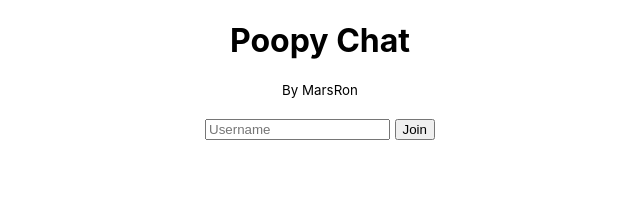
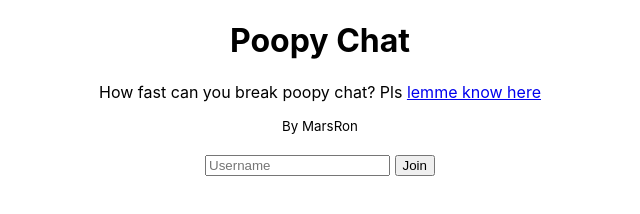
Before and after one commit to MarsRon/poopy-chat, a plain HTML site: page client/index.html in a window 1280 px wide. Shown: the whole page, without its empty margins (320-960 px from the left). Drawn offline with nearby package versions, Linux system fonts and the light colour scheme.

Commit message:
How fast can you break poopy chat

```diff
--- a/client/index.html
+++ b/client/index.html
@@ -12,6 +12,7 @@
 <body>
   <div id="title">
     <h1>Poopy Chat</h1>
+    <p style="margin-top:0">How fast can you break poopy chat? Pls <a href="https://marsron.ml/contact">lemme know here</a></p>
     <small>By MarsRon</small>
   </div>
 
```
